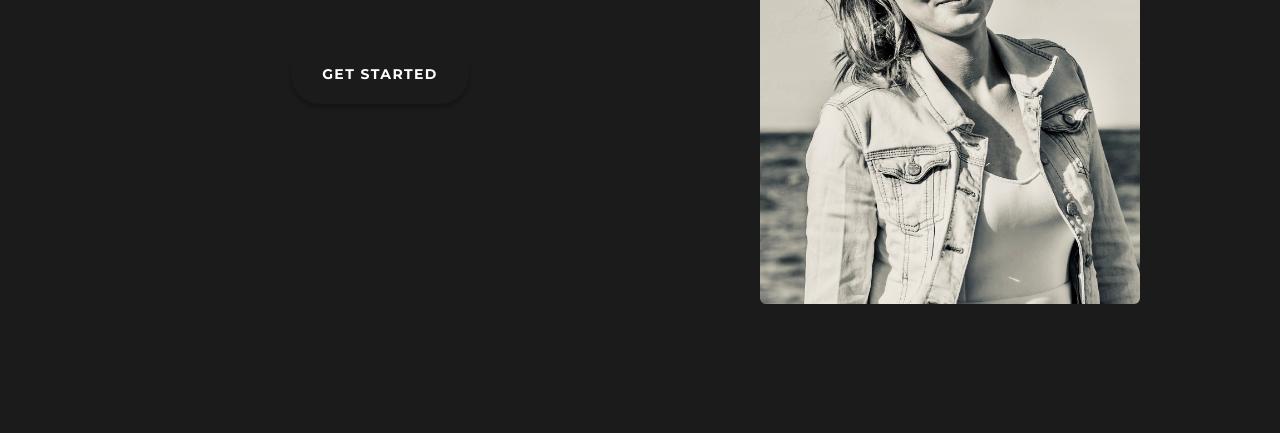
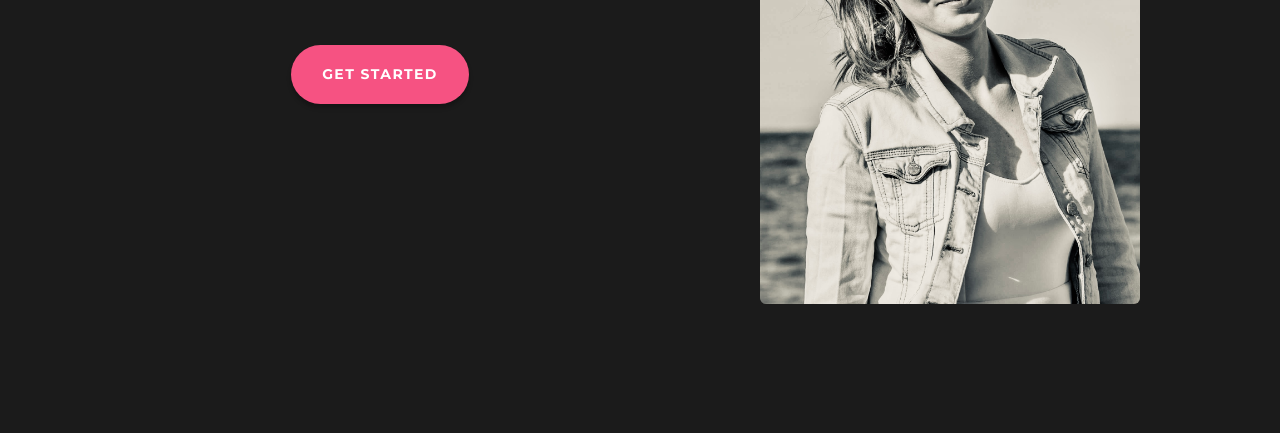
Before and after one commit to MonikaTychy/my-portfolio-project, a plain HTML site: page index.html in a window 1280 px wide. In both pictures the pointer is over the link "GET STARTED". Shown: the part 308-741 px from the top of the page. Drawn offline with nearby package versions, Linux system fonts and the light colour scheme.

Commit message:
test of pink btn

```diff
--- a/styles/portfolio.css
+++ b/styles/portfolio.css
@@ -114,6 +114,7 @@ margin-left: 0;
 
 .btn-customized:hover {
     color: var(--primary-color);
+    background-color: var(--secondary-color);
 }
 
 .contact-icons {
```
